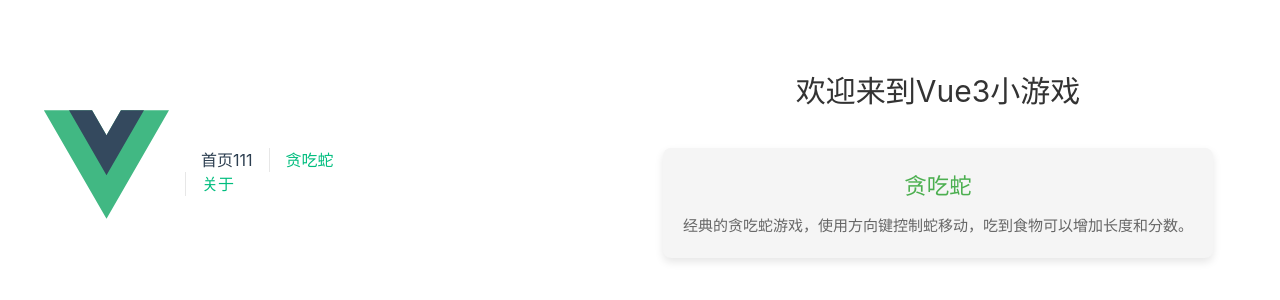
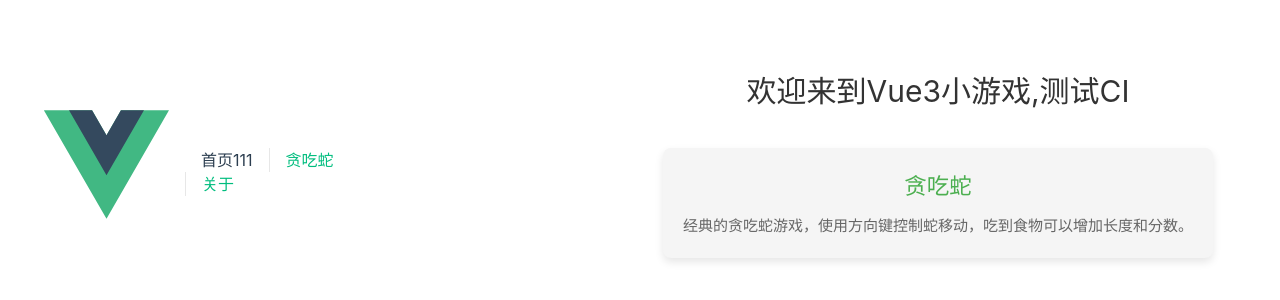
Before and after one commit to Ajaxlover/VuePinia, a Vue app: page / in a window 1280 px wide. Shown: the part 236-536 px from the top of the page. Built offline with nearby package versions, Linux system fonts and the light colour scheme.

Commit message:
测试ci

```diff
--- a/src/views/HomeView.vue
+++ b/src/views/HomeView.vue
@@ -5,12 +5,14 @@ import { RouterLink } from 'vue-router'
 
 <template>
   <main class="home-container">
-    <h1>欢迎来到Vue3小游戏</h1>
+    <h1>欢迎来到Vue3小游戏,测试CI</h1>
     <div class="game-links">
       <RouterLink to="/snake" class="game-link">
         <div class="game-card">
           <h2>贪吃蛇</h2>
-          <p>经典的贪吃蛇游戏，使用方向键控制蛇移动，吃到食物可以增加长度和分数。</p>
+          <p>
+            经典的贪吃蛇游戏，使用方向键控制蛇移动，吃到食物可以增加长度和分数。
+          </p>
         </div>
       </RouterLink>
     </div>
@@ -58,7 +60,7 @@ h1 {
 }
 
 .game-card h2 {
-  color: #4CAF50;
+  color: #4caf50;
   margin-bottom: 10px;
 }
 
```
